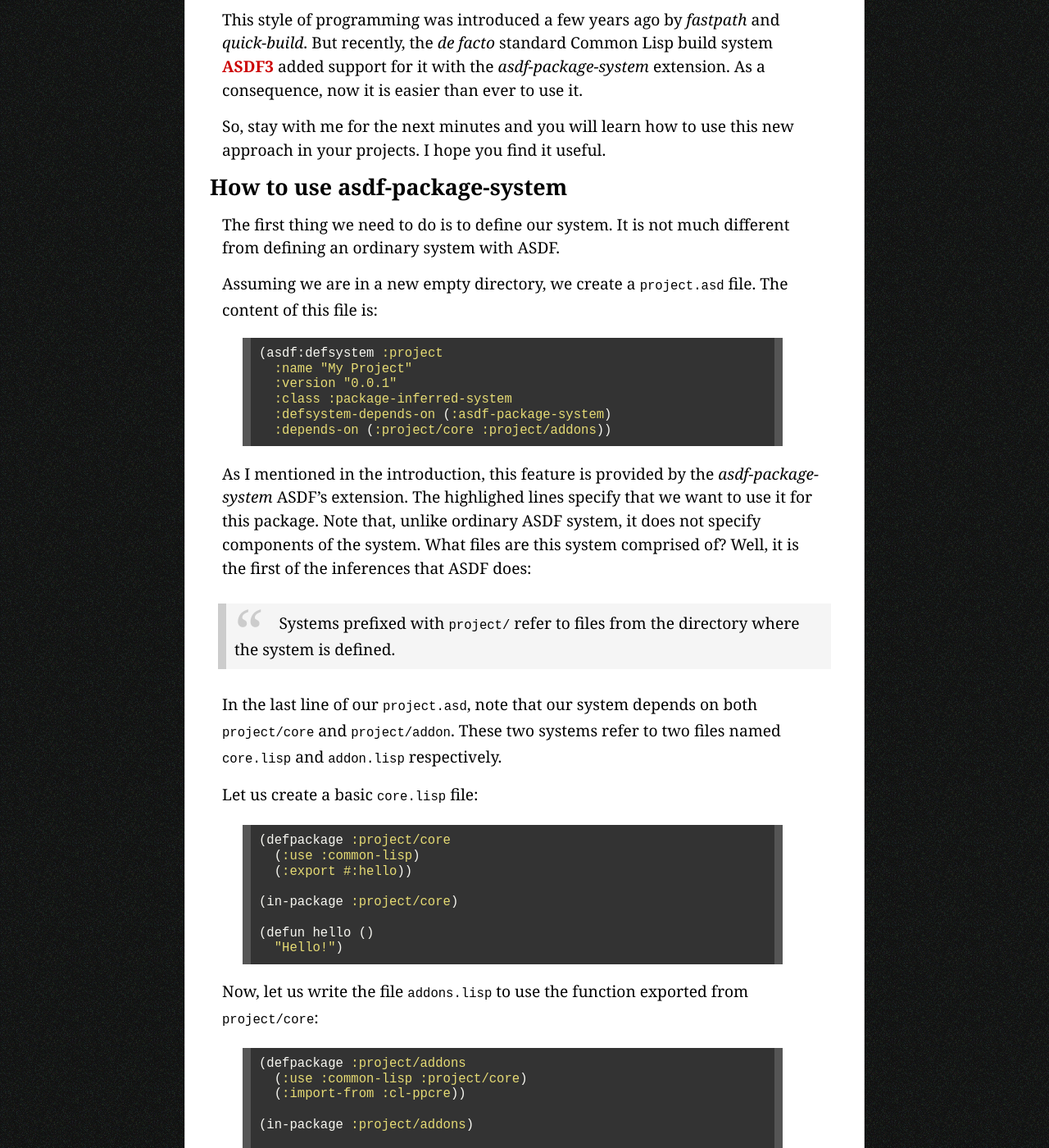
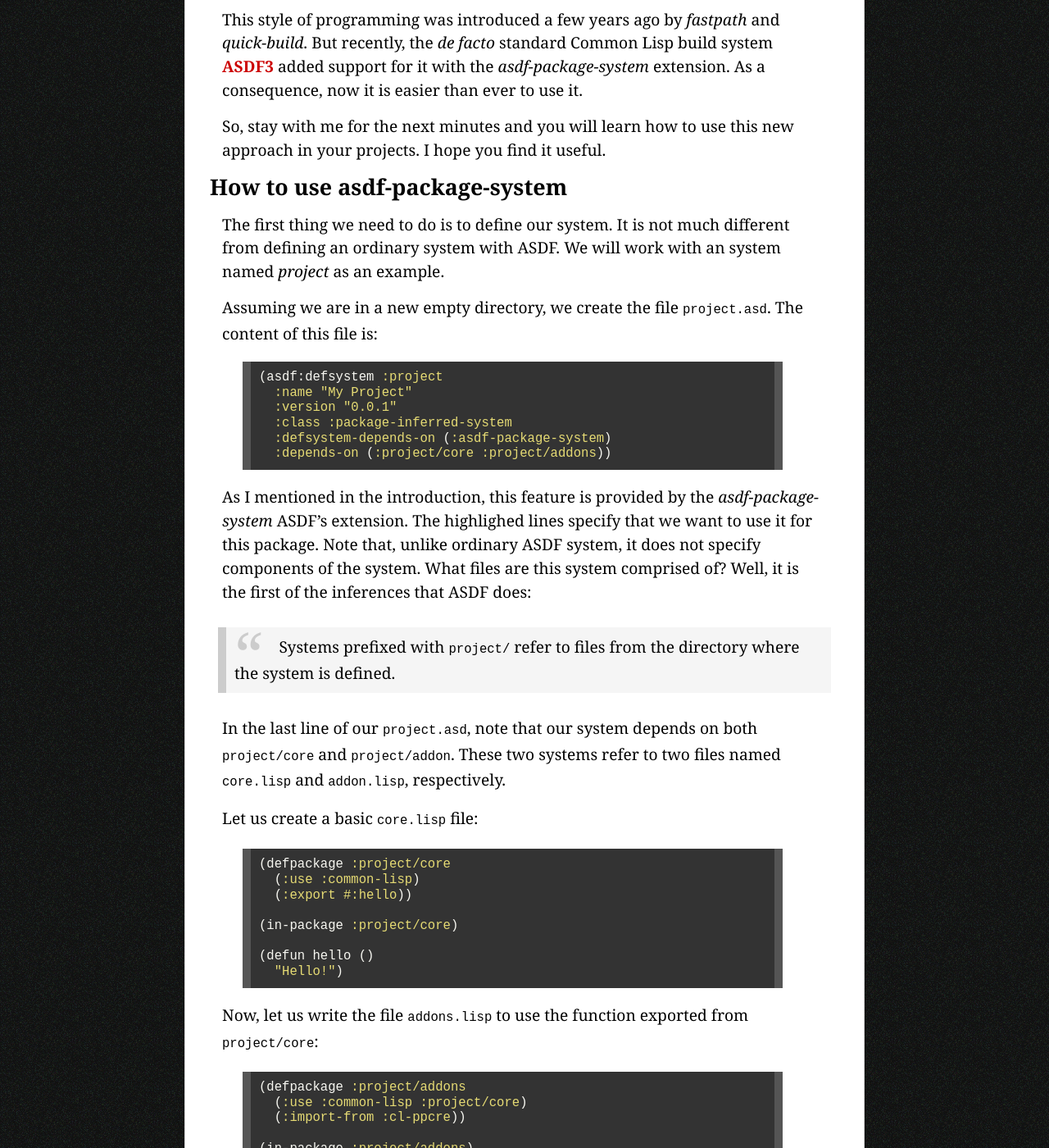
Before and after one commit to davazp/davazp.github.io, a Jekyll site: the page built from _posts/2014-11-26-modern-library-with-asdf-and-package-system.md, in a window 1280 px wide and 1400 px high, scrolled down 824 px. Shown: the whole window at 82% size. Built offline with Jekyll 4.4.1, drawn with Linux system fonts in a browser that asks for light colours; nearby versions of some CDN libraries; Markdown is read by kramdown in place of the engine named in the settings; comment, search, counter and statistics services are not loaded; some of the changed text lies outside the part shown.

Commit message:
Update date of the post

```diff
--- a/_posts/2014-11-25-modern-library-with-asdf-and-package-system.md
+++ b/_posts/2014-11-26-modern-library-with-asdf-and-package-system.md
@@ -37,10 +37,11 @@
 ### How to use asdf-package-system
 
 The first thing we need to do is to define our system. It is not much
-different from defining an ordinary system with ASDF.
+different from defining an ordinary system with ASDF. We will work
+with an system named *project* as an example.
 
-Assuming we are in a new empty directory, we create a `project.asd`
-file. The content of this file is:
+Assuming we are in a new empty directory, we create the file
+`project.asd`. The content of this file is:
 
 {% highlight common-lisp hl_lines="4 5" %}
 (asdf:defsystem :project
@@ -63,7 +64,7 @@
 
 In the last line of our `project.asd`, note that our system depends on
 both `project/core` and `project/addon`. These two systems refer to
-two files named `core.lisp` and `addon.lisp` respectively.
+two files named `core.lisp` and `addon.lisp`, respectively.
 
 Let us create a basic `core.lisp` file:
 
```
Also changed, not shown: other parts of _posts/2014-11-26-modern-library-with-asdf-and-package-system.md (+5 -5 lines).
